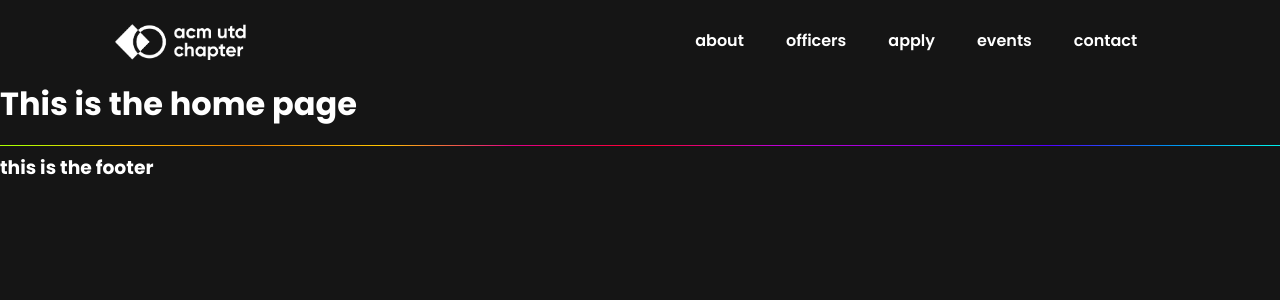
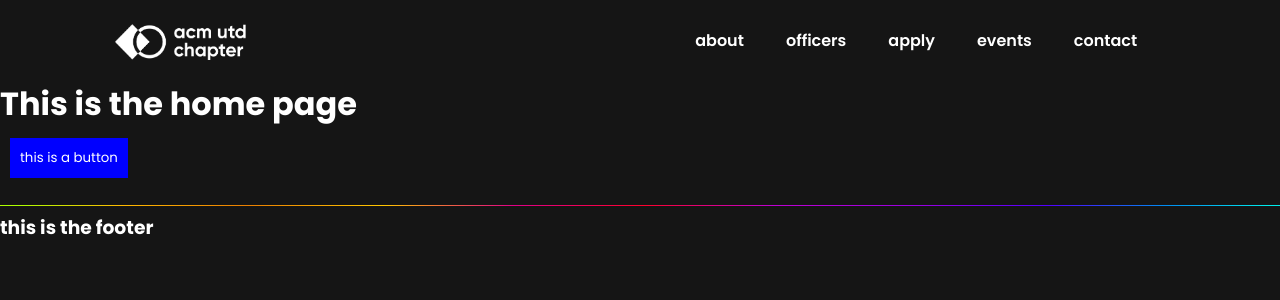
Before and after one commit to acmutd/acm-website, a React (Create React App) app: page / in a window 1280 px wide. Shown: the top 300 px of the page. Built offline with nearby package versions, Linux system fonts and the light colour scheme.

Commit message:
added button to home page and changed button properties

```diff
--- a/src/components/Button.js
+++ b/src/components/Button.js
@@ -2,7 +2,7 @@ export const Button = ({ color, text, onClick }) => {
     return (
         <button
             onClick={onClick}
-            style={{ backgroundColor: color }}
+            style={{ backgroundColor: color, color: "white", padding: "10px", border: "0px", margin: "10px" }}
             className='btn'>
                 {text}
         </button>
--- a/src/components/Pages/Home.js
+++ b/src/components/Pages/Home.js
@@ -1,9 +1,15 @@
 import React from 'react';
+import {Button} from "../Button";
 
 function Home(props) {
     return (
         <div>
             <h1 style={{color:'white'}}>This is the home page</h1>
+            <Button
+            color={'blue'}
+            text={'this is a button'}
+            onClick={console.log('hi')}
+        />
         </div>
     );
 }
```
